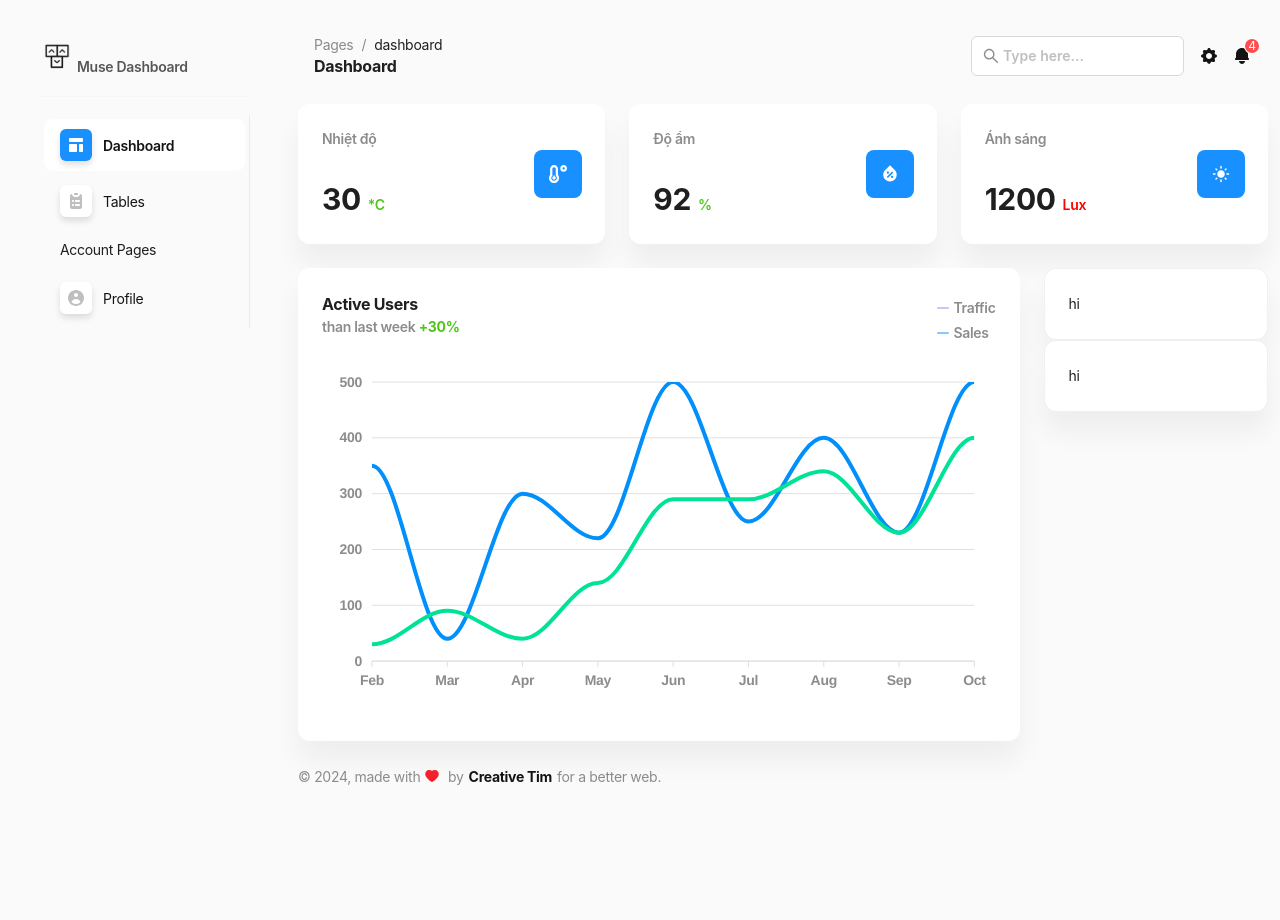
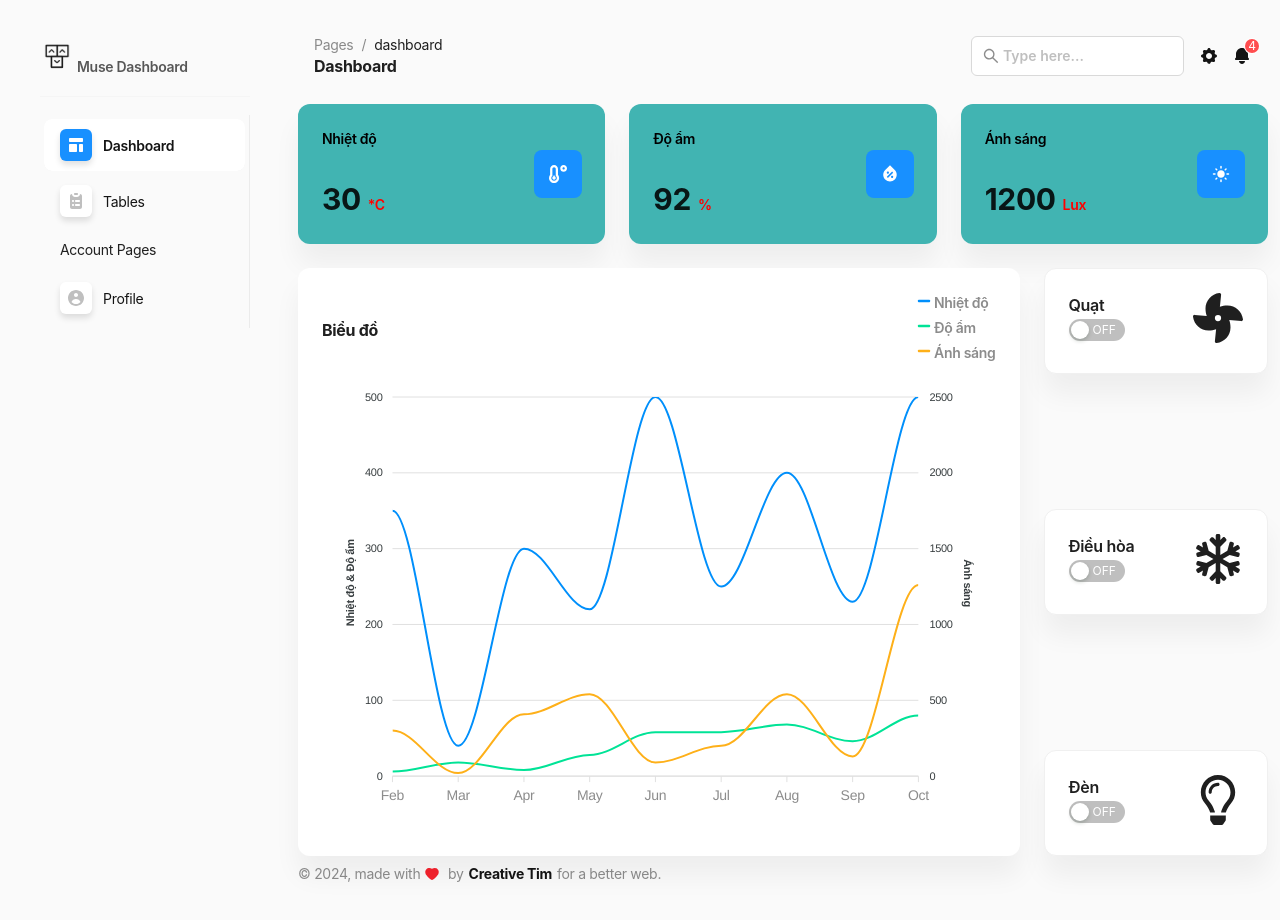
Before and after one commit to NhatBui029/dashboard-iot-reactjs-antd, a React (Create React App) app: page /dashboard in a window 1280 px wide. Shown: the top 920 px of the page. Before the commit the page ends 846 px from the top, so only its background shows below. Built offline with nearby package versions, Linux system fonts and the light colour scheme.

Commit message:
update chart and create action

```diff
--- /dev/null
+++ b/src/assets/styles/home.css
@@ -0,0 +1,12 @@
+@keyframes spin {
+    from {
+      transform: rotate(0deg);
+    }
+    to {
+      transform: rotate(360deg);
+    }
+  }
+
+  .spin-icon {
+    animation: spin 2s linear infinite;
+  }
--- a/src/components/chart/LineChart.js
+++ b/src/components/chart/LineChart.js
@@ -1,24 +1,25 @@
 import ReactApexChart from "react-apexcharts";
 import { Typography } from "antd";
-import { MinusOutlined } from "@ant-design/icons";
+import { FaMinus } from "react-icons/fa";
 import lineChart from "./configs/lineChart";
 
 function LineChart() {
-  const { Title, Paragraph } = Typography;
+  const { Title } = Typography;
 
   return (
     <>
       <div className="linechart">
         <div>
-          <Title level={5}>Active Users</Title>
-          <Paragraph className="lastweek">
+          <Title level={5}>Biểu đồ</Title>
+          {/* <Paragraph className="lastweek">
             than last week <span className="bnb2">+30%</span>
-          </Paragraph>
+          </Paragraph> */}
         </div>
         <div className="sales">
           <ul>
-            <li>{<MinusOutlined />} Traffic</li>
-            <li>{<MinusOutlined />} Sales</li>
+            <li>{<FaMinus color="#008FFB"/>} Nhiệt độ</li>
+            <li>{<FaMinus color="#00E396"/>} Độ ẩm</li>
+            <li>{<FaMinus color="#FEB019"/>} Ánh sáng</li>
           </ul>
         </div>
       </div>
@@ -28,7 +29,7 @@ function LineChart() {
         options={lineChart.options}
         series={lineChart.series}
         type="area"
-        height={350}
+        height={450}
         width={"100%"}
       />
     </>
--- a/src/components/chart/configs/lineChart.js
+++ b/src/components/chart/configs/lineChart.js
@@ -1,13 +1,18 @@
 const lineChart = {
   series: [
     {
-      name: "Mobile apps",
+      name: "Nhiệt độ",
       data: [350, 40, 300, 220, 500, 250, 400, 230, 500],
       offsetY: 0,
     },
     {
-      name: "Websites",
+      name: "Độ ẩm",
       data: [30, 90, 40, 140, 290, 290, 340, 230, 400],
+      offsetY: 0,
+    },
+    {
+      name: "Ánh sáng",
+      data: [300, 20, 408, 540, 90, 200, 540, 130, 1260],
       offsetY: 0,
     },
   ],
@@ -31,23 +36,26 @@ const lineChart = {
     },
     stroke: {
       curve: "smooth",
+      width: [2, 2, 2]
     },
 
-    yaxis: {
-      labels: {
-        style: {
-          fontSize: "14px",
-          fontWeight: 600,
-          colors: ["#8c8c8c"],
-        },
+    yaxis: [{
+      title: {
+        text: 'Nhiệt độ & Độ ẩm',
       },
-    },
+
+    }, {
+      opposite: true,
+      title: {
+        text: 'Ánh sáng'
+      }
+    }],
 
     xaxis: {
       labels: {
         style: {
           fontSize: "14px",
-          fontWeight: 600,
+          fontWeight: 500,
           colors: [
             "#8c8c8c",
             "#8c8c8c",
@@ -74,13 +82,13 @@ const lineChart = {
       ],
     },
 
-    tooltip: {
-      y: {
-        formatter: function (val) {
-          return val;
-        },
-      },
-    },
+    // tooltip: {
+    //   y: {
+    //     formatter: function (val) {
+    //       return val;
+    //     },
+    //   },
+    // },
   },
 };
 
--- a/src/pages/Home.js
+++ b/src/pages/Home.js
@@ -1,46 +1,77 @@
 import {
   Card,
   Col,
+  Flex,
   Row,
-  Typography
+  Typography,
+  Switch
 } from "antd";
 
 import LineChart from "../components/chart/LineChart";
-import { FaTemperatureLow} from "react-icons/fa";
+import { FaTemperatureLow, FaFan, FaRegLightbulb,FaLightbulb, FaRegSnowflake } from "react-icons/fa";
 import { RiWaterPercentFill } from "react-icons/ri";
 import { MdLightMode } from "react-icons/md";
+import '../assets/styles/home.css'
+import { useState } from "react";
+import { getTemperatureColor } from "../utils/getColor";
+
 function Home() {
   const { Title } = Typography;
+  const [fanStatus, setFanStatus] = useState(false);
+  const [lightStatus, setLightStatus] = useState(false);
+  const [airConditionerStatus, setAirConditionerStatus] = useState(false);
 
-  const count = [
+  const weatherDatas = [
     {
-      today: "Nhiệt độ",
-      title: "30",
-      persent: "*C",
-      icon: <FaTemperatureLow size={18}/>,
-      bnb: "bnb2",
+      title: "Nhiệt độ",
+      value: "30",
+      unit: "*C",
+      icon: <FaTemperatureLow size={18} />,
+      bnb: "redtext",
     },
     {
-      today: "Độ ẩm",
-      title: "92",
-      persent: "%",
-      icon: <RiWaterPercentFill size={18}/>,
-      bnb: "bnb2",
+      title: "Độ ẩm",
+      value: "92",
+      unit: "%",
+      icon: <RiWaterPercentFill size={18} />,
+      bnb: "redtext",
     },
     {
-      today: "Ánh sáng",
-      title: "1200",
-      persent: "Lux",
+      title: "Ánh sáng",
+      value: "1200",
+      unit: "Lux",
       icon: <MdLightMode size={18} />,
       bnb: "redtext",
     }
   ];
 
+  const actionDatas = [
+    {
+      title: "Quạt",
+      status: fanStatus,
+      icon: <FaFan size={50} className={fanStatus ? "spin-icon": ""}/>,
+      onChange: (e) => setFanStatus(e)
+    },
+    {
+      title: "Điều hòa",
+      status: airConditionerStatus,
+      icon: airConditionerStatus ? <FaRegSnowflake size={50} color="rgb(140, 208, 242)"/>: <FaRegSnowflake size={50}/>,
+      onChange: (e) => setAirConditionerStatus(e)
+    },
+    {
+      title: "Đèn",
+      status: lightStatus,
+      icon: lightStatus ? <FaLightbulb size={50} color="yellow"/> :<FaRegLightbulb size={50} />,
+      onChange: (e)=> setLightStatus(e)
+    }
+  ]
+
+
   return (
     <>
       <div className="layout-content">
         <Row className="rowgap-vbox" gutter={[24, 0]}>
-          {count.map((c, index) => (
+          {weatherDatas.map((c, index) => (
             <Col
               key={index}
               xs={24}
@@ -50,13 +81,15 @@ function Home() {
               xl={8}
               className="mb-24"
             >
-              <Card bordered={false} className="criclebox ">
+              <Card bordered={false} className="criclebox" style={{
+                background: getTemperatureColor(19),
+              }}>
                 <div className="number">
                   <Row align="middle" gutter={[24, 0]}>
                     <Col xs={18}>
-                      <span>{c.today}</span>
+                      <span style={{ color: "#000" }}>{c.title}</span>
                       <Title level={3}>
-                        {c.title} <small className={c.bnb}>{c.persent}</small>
+                        {c.value} <small className={c.bnb}>{c.unit}</small>
                       </Title>
                     </Col>
                     <Col xs={6}>
@@ -69,19 +102,30 @@ function Home() {
           ))}
         </Row>
 
-        <Row  gutter={[24, 0]}>
+        <Row gutter={[24, 0]}>
           <Col xs={18}>
             <Card bordered={false} className="criclebox h-full" style={{ width: '100%' }}>
               <LineChart style={{ width: '100%' }} />
             </Card>
           </Col>
-          <Col xs={6}>
-            <Card>
-              hi
-            </Card>
-            <Card>
-              hi
-            </Card>
+          <Col xs={6} >
+            <Flex vertical justify="space-between" className="h-full">
+              {actionDatas.map((action, index) => (
+                <Card key={index}>
+                  <Row gutter={[24, 0]}>
+                    <Col xs={15}>
+                      <Title level={5} style={{ margin: 0 }}>
+                        {action.title}
+                      </Title>
+                      <Switch checkedChildren="ON" unCheckedChildren="OFF" onChange={action.onChange}/>
+                    </Col>
+                    <Col xs={9} >
+                      {action.icon}
+                    </Col>
+                  </Row>
+                </Card>
+              ))}
+            </Flex>
           </Col>
         </Row>
       </div>
--- /dev/null
+++ b/src/utils/getColor.js
@@ -0,0 +1,7 @@
+export const getTemperatureColor = (temperature) => {
+    if (temperature <= 10) return 'rgb(0, 88, 207)';
+    if (temperature <= 20) return 'rgb(65, 180, 178)';
+    if (temperature <= 30) return 'rgb(249, 251, 4)';
+    if (temperature <= 40) return 'rgb(254, 111, 7)';
+    return 'rgb(248, 5, 0)';
+};
```
